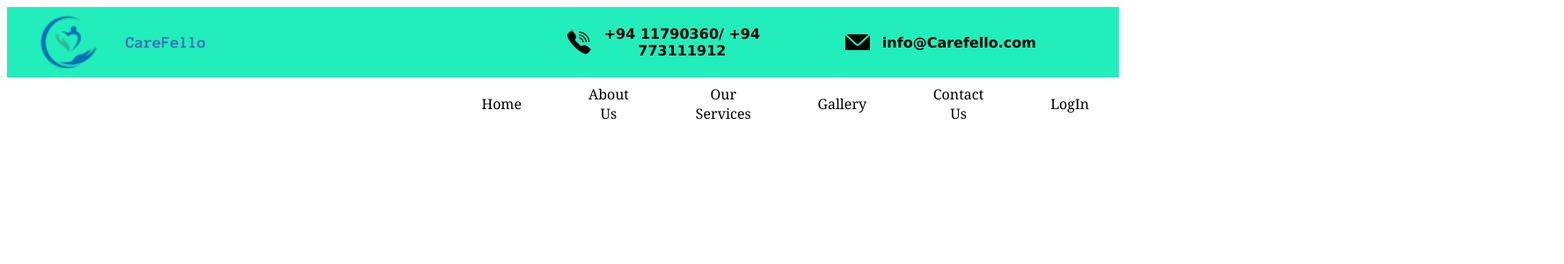
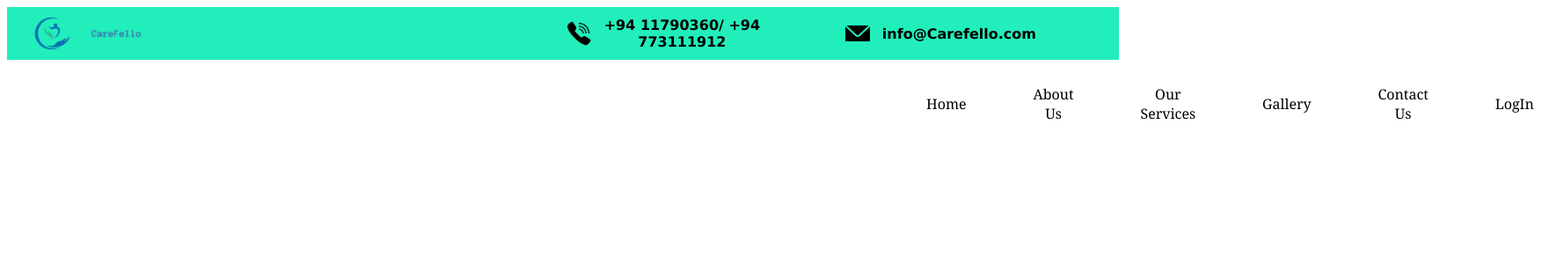
Before and after one commit to CareFello/CareFello, a React (Create React App) app in the folder frontend/: page / in a window 1280 px wide. Shown: the top 300 px of the page at 88% size, 1778 px wide, since content can reach past the window. Built offline with nearby package versions, Linux system fonts and the light colour scheme.

Commit message:
Update Navabr

```diff
--- a/frontend/src/styles/Navbar.css
+++ b/frontend/src/styles/Navbar.css
@@ -1,6 +1,6 @@
 .navbar {
     width: 100%;
-    height: 80px;
+    height: 60px;
     background-color: #2EB;
     display: flex;
     flex-direction: row;
@@ -15,7 +15,7 @@
 }
 
 .navbar .left img {
-    width: 100px;
+    width: 10%;
     margin-left: 10px;
 }
 
@@ -32,3 +32,27 @@
     margin-left: 2%;
     font-family: 'Lucida Sans', 'Lucida Sans Regular', 'Lucida Grande', 'Lucida Sans Unicode', Geneva, Verdana, sans-serif;
 }
+
+.link {
+    width: 100%;
+    height: 60px;
+    margin-left: 40%;
+    margin-top: 20px;
+    display: flex;
+    flex-direction: row;
+
+}
+
+
+
+.link a {
+    margin-left: 5%;
+
+    font-family: Georgia, 'Times New Roman', Times, serif;
+    text-decoration: none;
+    color: black;
+}
+
+.link a:hover {
+    color: #4167b9;
+}
```
